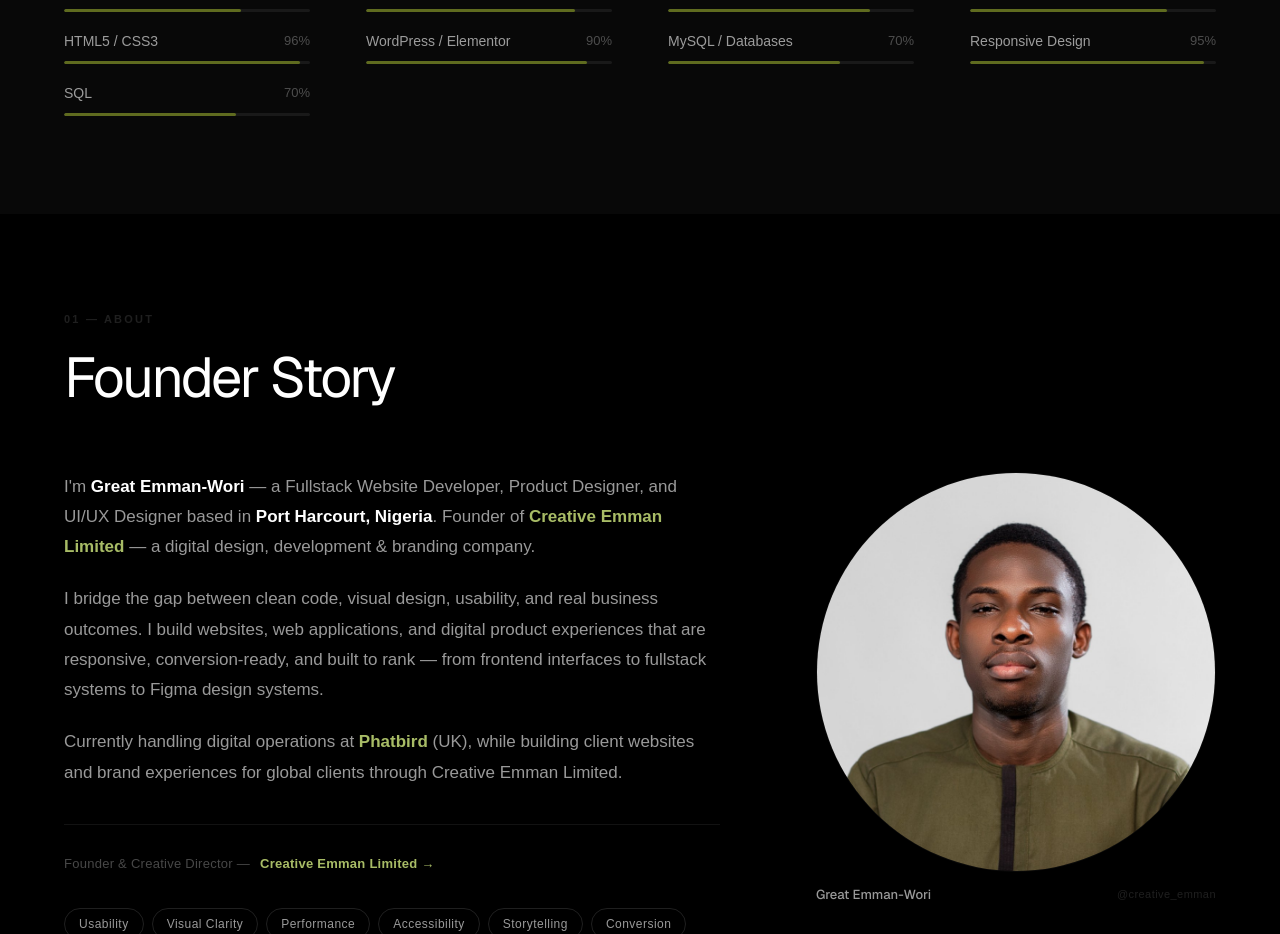
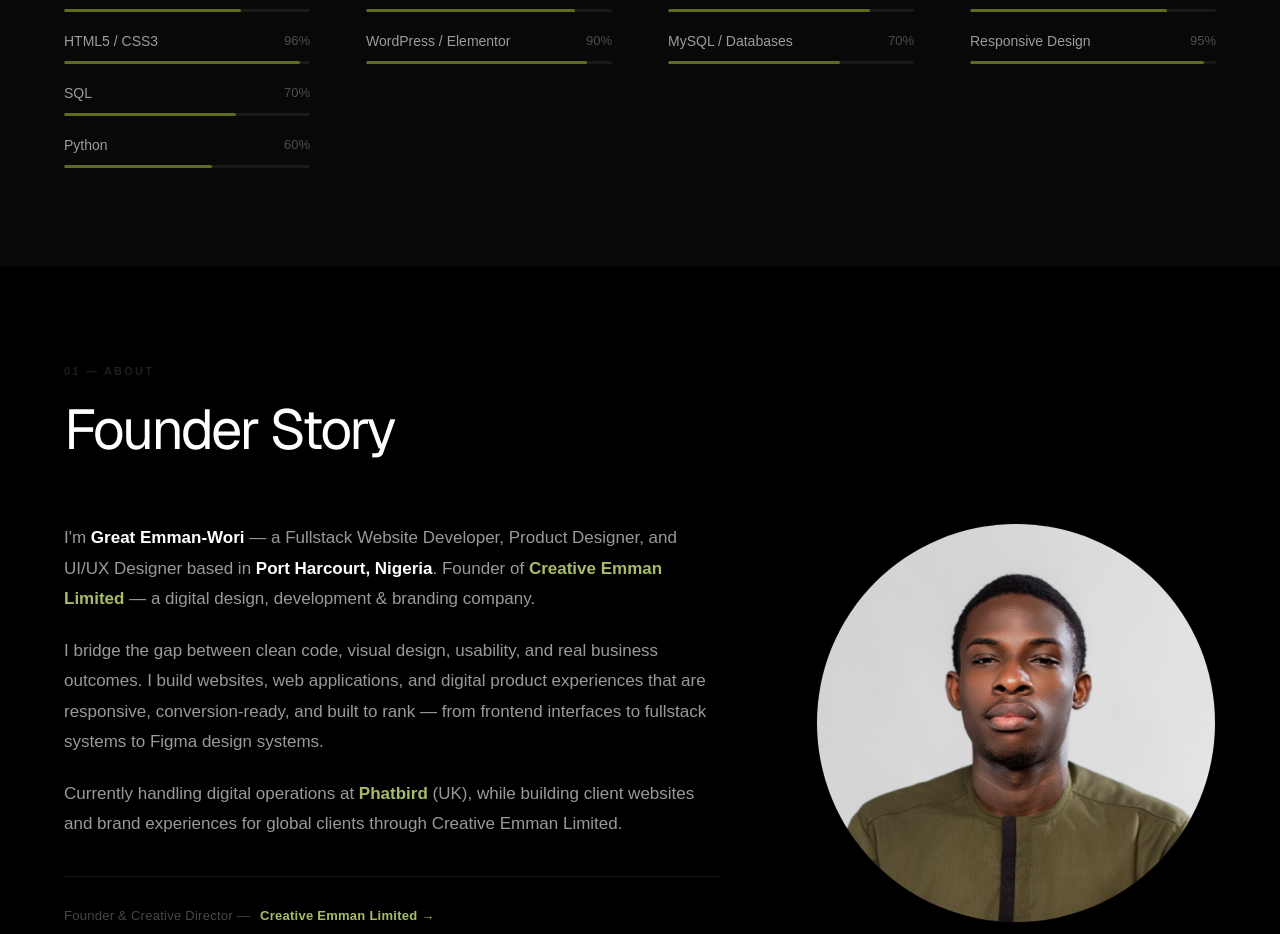
Before and after one commit to great000-bit/port20, a React (Vite) app: page / in a window 1280 px wide. Shown: the part 1380-2314 px from the top of the page. Built offline with nearby package versions, Linux system fonts and the light colour scheme; a web font is replaced by a local one.

Commit message:
Add Python to languages and knowsAbout
Co-Authored-By: Claude Sonnet 5.5 <noreply@anthropic.com>
Claude-Session: https://claude.ai/code/session_01FY36rUevcgm6D7NwJSFyfM

```diff
--- a/index.html
+++ b/index.html
@@ -122,6 +122,7 @@
             "PHP",
             "Laravel",
             "SQL",
+            "Python",
             "MySQL",
             "Supabase",
             "Tailwind CSS",
--- a/src/components/TechStack.tsx
+++ b/src/components/TechStack.tsx
@@ -42,6 +42,7 @@ const SKILL_GROUPS = [
       { name:"PHP",        pct:72 },
       { name:"HTML5 / CSS3", pct:96 },
       { name:"SQL",        pct:70 },
+      { name:"Python",     pct:60 },
     ],
   },
   {
```
